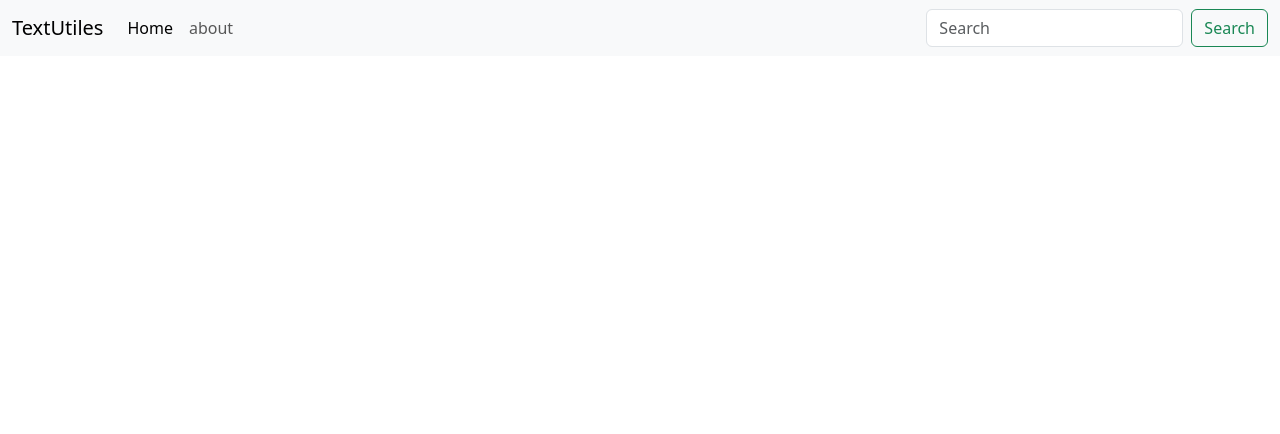
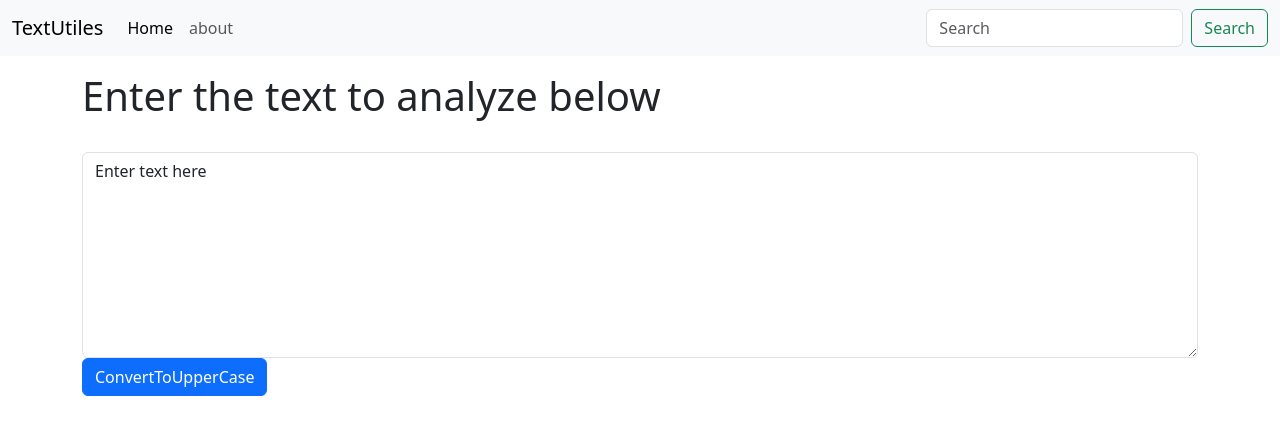
Before and after one commit to MohammedAzhar043/TextUtils, a React (Create React App) app: page / in a window 1280 px wide. Shown: the top 434 px of the page. Built offline with nearby package versions, Linux system fonts and the light colour scheme.

Commit message:
understanding the states and handling events in react

```diff
--- a/src/App.js
+++ b/src/App.js
@@ -1,13 +1,15 @@
 import "./Appa.css";
 import Navbar from "./components/Navbar";
-
-
+import TextForm from "./components/TextForm";
 
 function App() {
   return (
     <>
-      <Navbar title="TextUtiles" about="about"/>
+      <Navbar title="TextUtiles" about="about" />
       {/* <Navbar/> */}
+      <div className="container my-3">
+        <TextForm heading="Enter the text to analyze below"/>
+      </div>
     </>
   );
 }
--- /dev/null
+++ b/src/components/TextForm.js
@@ -0,0 +1,28 @@
+import React, { useState } from "react";
+
+export default function TextForm(props) {
+
+    const handleUpClick =()=>{
+        // console.log("uppercase was clicked"+ text);
+        let newText = text.toUpperCase();
+        setText(newText);
+    }
+
+    const handleOnChange =(event)=>{
+        // console.log("handleOnChange");
+        setText(event.target.value);
+    }
+  const [text, setText] = useState("Enter text here");
+//   text = "enter here";//wrong way to change the state
+//   setText("new text");//correct way
+  return (
+    <>
+      <h1>{props.heading} </h1>
+      <div className="mb-3">
+        <label htmlFor="myBox" className="form-label"></label>
+        <textarea className="form-control"  onChange={handleOnChange} id="myBox" rows="8" value={text}/>
+        <button className="btn btn-primary" onClick={handleUpClick}>ConvertToUpperCase</button>
+      </div>
+    </>
+  );
+}
```
